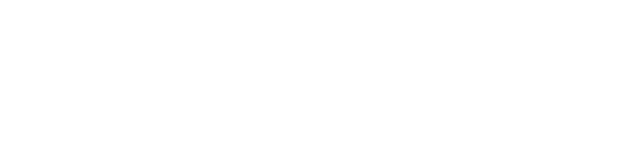
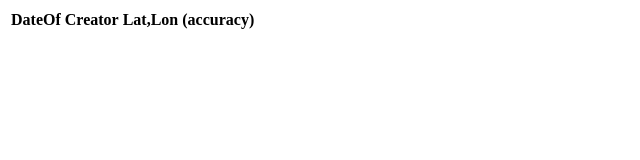
Before and after one commit to ktarasenko/dzig-server, a plain HTML site: page src/main/webapp/index.html in a window 1280 px wide. Shown: the whole page, without its empty margins (0-640 px from the left). Drawn offline with Linux system fonts and the light colour scheme.

Commit message:
test coordinates dashboard draft. test coordinates api draft

```diff
--- a/src/main/webapp/index.html
+++ b/src/main/webapp/index.html
@@ -1,3 +1,18 @@
 <lift:surround with="default" at="content">
-
+    <table>
+        <tr>
+            <th>DateOf</th>
+            <th>Creator</th>
+            <th>Lat,Lon (accuracy)</th>
+        </tr>
+        <lift:Coordinates.list>
+            <coords:entry>
+                <tr>
+                    <td><e:date /></td>
+                    <td><e:creator /></td>
+                    <td><e:coords /></td>
+                </tr>
+            </coords:entry>
+         </lift:Coordinates.list>
+    </table>
 </lift:surround>
```
Also changed, not shown: 8 other files.
